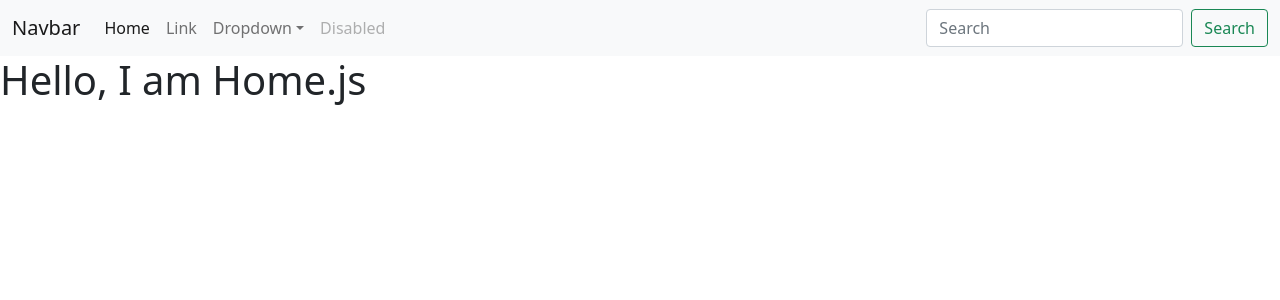
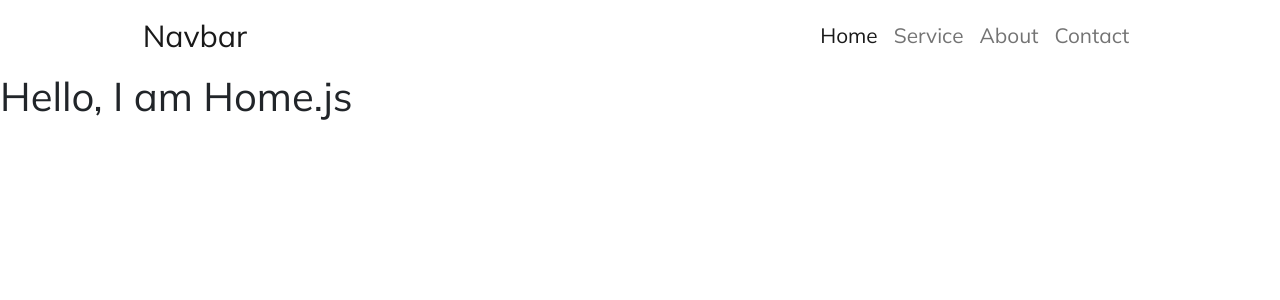
Before and after one commit to SumitKanth/ReactWeb, a React (Create React App) app: page / in a window 1280 px wide. Shown: the top 300 px of the page. Built offline with nearby package versions, Linux system fonts and the light colour scheme.

Commit message:
working on NavLink > activeClassName

```diff
--- a/package.json
+++ b/package.json
@@ -6,7 +6,9 @@
     "@testing-library/jest-dom": "^5.16.2",
     "@testing-library/react": "^12.1.3",
     "@testing-library/user-event": "^13.5.0",
-    "bootstrap": "^5.0.0-alpha1",
+    "bootstrap": "^5.1.3",
+    "jquery": "^3.6.0",
+    "popper": "^1.0.1",
     "react": "^17.0.2",
     "react-dom": "^17.0.2",
     "react-router-dom": "^6.2.1",
--- a/src/App.js
+++ b/src/App.js
@@ -1,12 +1,14 @@
 import React from 'react';
-import "../node_modules/bootstrap/dist/css/bootstrap.min.css";
-import "../node_modules/bootstrap/dist/js/bootstrap.bundle";
-// import "../node_modules/bootstrap/dist/react-bootstrap.min.js";
+// import "../node_modules/bootstrap/dist/css/bootstrap.min.css";
+// import "../node_modules/bootstrap/dist/js/bootstrap.bundle";
+import 'bootstrap/dist/css/bootstrap.css'
+import 'bootstrap/dist/js/bootstrap.bundle'
 import Home from './Home';
 import About from './About';
 import Contact from './Contact';
 import Service from './Service';
 import Navbar from './Navbar';
+import './index.css';
 import { Routes, Route} from 'react-router-dom';
 
 const App = () => {
@@ -14,10 +16,10 @@ const App = () => {
     <>
      <Navbar />
      <Routes>
-      <Route exact path='/' element={<Home />} />
-      <Route exact path='/About' element={<About />} />
-      <Route exact path='/Contact' element={<Contact />} />
-      <Route exact path='/Service' element={<Service />} />
+      <Route path='/' element={<Home />} />
+      <Route path='/about' element={<About />} />
+      <Route path='/contact' element={<Contact />} />
+      <Route path='/service' element={<Service />} />
       <Route path="*" element={<Home />} />
      </Routes>
     </>
--- a/src/Navbar.js
+++ b/src/Navbar.js
@@ -1,13 +1,18 @@
 import React from "react";
+import { NavLink } from "react-router-dom";
+import './index.css';
 
 const Navbar = () => {
   return (
     <>
+    <div className="container-fluid nav_bg">
+      <div className="row">
+        <div className="col-10 mx-auto">
       <nav className="navbar navbar-expand-lg navbar-light bg-light">
         <div className="container-fluid">
-          <a className="navbar-brand" href="#">
+          <NavLink className="navbar-brand" to="/">
             Navbar
-          </a>
+          </NavLink>
           <button
             className="navbar-toggler"
             type="button"
@@ -20,74 +25,34 @@ const Navbar = () => {
             <span className="navbar-toggler-icon"></span>
           </button>
           <div className="collapse navbar-collapse" id="navbarSupportedContent">
-            <ul className="navbar-nav me-auto mb-2 mb-lg-0">
+            <ul className="navbar-nav ms-auto mb-2 mb-lg-0">
               <li className="nav-item">
-                <a className="nav-link active" aria-current="page" href="#">
+                <NavLink className="nav-link active" activeClassName='menu_active' aria-current="page" to="/">
                   Home
-                </a>
+                </NavLink>
               </li>
               <li className="nav-item">
-                <a className="nav-link" href="#">
-                  Link
-                </a>
-              </li>
-              <li className="nav-item dropdown">
-                <a
-                  className="nav-link dropdown-toggle"
-                  href="#"
-                  id="navbarDropdown"
-                  role="button"
-                  data-bs-toggle="dropdown"
-                  aria-expanded="false"
-                >
-                  Dropdown
-                </a>
-                <ul className="dropdown-menu" aria-labelledby="navbarDropdown">
-                  <li>
-                    <a className="dropdown-item" href="#">
-                      Action
-                    </a>
-                  </li>
-                  <li>
-                    <a className="dropdown-item" href="#">
-                      Another action
-                    </a>
-                  </li>
-                  <li>
-                    <hr className="dropdown-divider" />
-                  </li>
-                  <li>
-                    <a className="dropdown-item" href="#">
-                      Something else here
-                    </a>
-                  </li>
-                </ul>
+                <NavLink className="nav-link" activeClassName='menu_active' to="/service">
+                  Service
+                </NavLink>
               </li>
               <li className="nav-item">
-                <a
-                  className="nav-link disabled"
-                  href="#"
-                  tabindex="-1"
-                  aria-disabled="true"
-                >
-                  Disabled
-                </a>
+                <NavLink className="nav-link" activeClassName='menu_active' to="/about">
+                  About
+                </NavLink>
+              </li>
+              <li className="nav-item">
+                <NavLink className="nav-link" activeClassName='menu_active' to="/contact">
+                  Contact
+                </NavLink>
               </li>
             </ul>
-            <form className="d-flex ml-auto">
-              <input
-                className="form-control me-2"
-                type="search"
-                placeholder="Search"
-                aria-label="Search"
-              />
-              <button className="btn btn-outline-success" type="submit">
-                Search
-              </button>
-            </form>
           </div>
         </div>
       </nav>
+      </div>
+      </div>
+    </div>
     </>
   );
 };
--- a/src/index.css
+++ b/src/index.css
@@ -0,0 +1,43 @@
+@import url('https://fonts.googleapis.com/css2?family=Mulish&display=swap');
+
+*{
+    margin: 0;
+    padding: 0;
+    box-sizing: border-box;
+    font-family: 'Mulish', sans-serif;
+}
+
+.navbar{
+    background-color: #fff !important;
+}
+
+.navbar-brand{
+    font-size: 1.9rem !important;
+    color: #565387;
+}
+
+.navbar a{
+    font-size: 1.3rem;
+    text-transform: capitalize;
+}
+
+.navbar a:hover{
+    color: #3498db !important;
+}
+
+.menu_active{
+    font-weight: bold;
+    border-bottom: 1px solid #565387;
+}
+
+
+@media (max-width: 991px) {
+    .navbar-brand{
+        font-size: 1.5rem !important;
+    }
+
+    .menu_active{
+        font-weight: bold;
+        border-bottom: none;
+    }
+}
```
Also changed, not shown: 1 other file (tests, documents, lock files or other folders).
